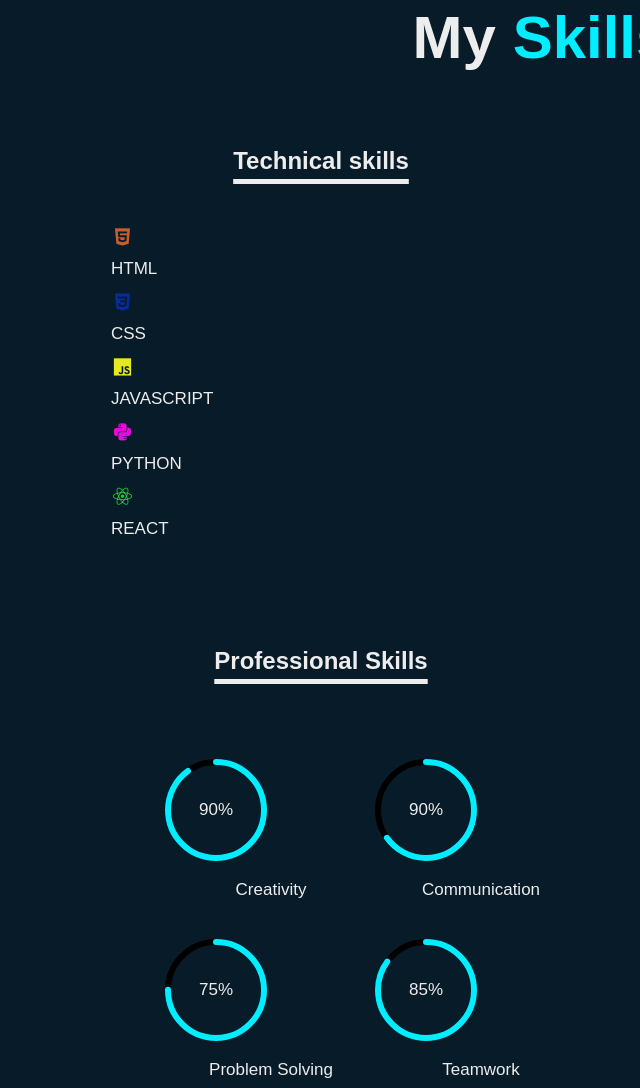
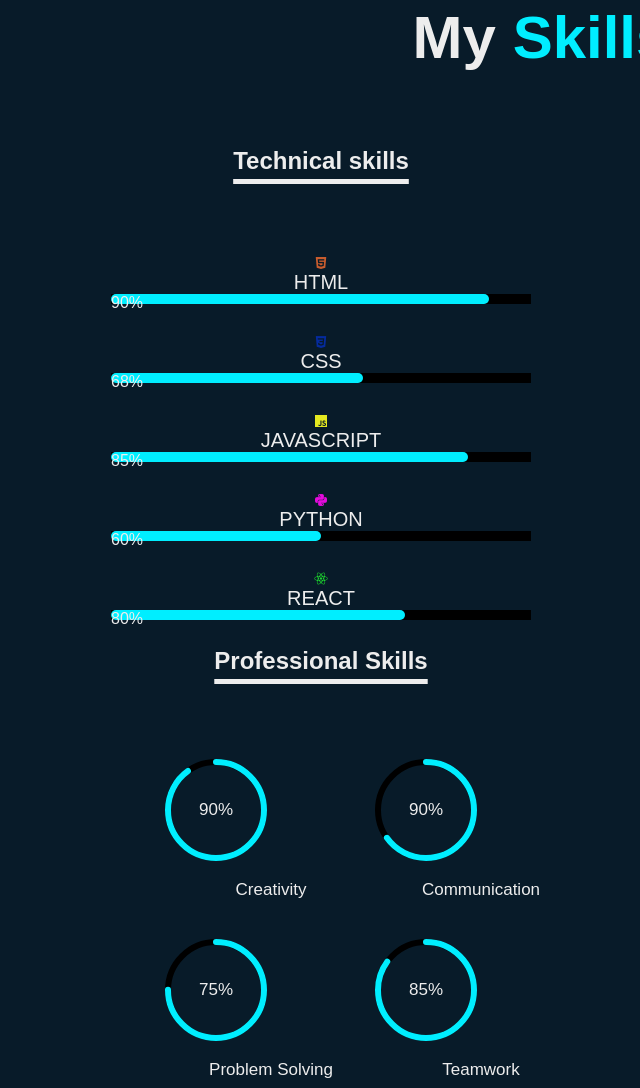
Before and after one commit to HirukaWarnakula/portfolio, a plain HTML site: page index.html in a window 1280 px wide. Shown: the part 2551-3639 px from the top of the page, without its empty margins (99-739 px from the left). Drawn offline with nearby package versions, Linux system fonts and the light colour scheme.

Commit message:
Add files via upload

```diff
--- a/styles.css
+++ b/styles.css
@@ -286,59 +286,47 @@ section{
     margin-bottom: 50px;
 
 }
-.bar {
-    font-size: 23px;
+.Technical-bars {
+    display: grid;
+    flex-direction: column;
+    align-items: center;
 }
 
-.Technical-bars .bar{
-    margin-top: 40px 0;
+.bar {
+    display: flex;
+    flex-direction: column;
+    align-items: center;
+    margin-top: 30px;
 }
 
-.Technical-bars .bar:first-child{
-    margin-top: 0;
-
-}
-.Technical-bars .bar:last-child{
-    margin-bottom: 0px;
-}
-.Technical-bars .bar .info{
-    margin-bottom: 5px;
-}
-.Technical-bars .bar .info span {
-    font-size: 17px;
+.bar .info span {
+    font-size: 20px;
     font-weight: 500;
-    animation: showText 0.5s 1s linear forwards;
-    opacity: 0;
 }
 
-.Technical-bars .bar .progress-line {
+.bar .progress-line {
     position: relative;
-    border-radius: 10px;
     width: 100%;
-    height: 5px;
+    height: 10px;
     background-color: #000000;
-    animation: animate 1s cubic-bezier(1,0,0,5,1) forwards;
-    transform: scaleX(0);
-    transform-origin: left;
+}
+
+.bar .progress-line span {
+    height: 100%;
+    background-color: #0ef;
+    position: absolute;
+    border-radius: 5px;
+    width: 0;
+    animation: fillBar 1s cubic-bezier(1, 0, 0, 5, 1) forwards;
+}
+
+@keyframes fillBar {
+    100% {
+        width: 100%;
+    }
 }
 
 
-@keyframes animate {
-    100%{
-        transform:scaleX(1);
-
-    }
-
-}
-.Technical-bars .bar .progress-line span{
-    height: 100%;
-    background-color: #0ef;
-    position: absolute;
-    border-radius: 10px;
-    animation: animate 1s 1s cubic-bezier(1, 0, 0, 5, 1) forwards;
-    transform: scaleX(0);
-    transform-origin: left;
-}
 .progress-line.html span{
     width: 90%;
 }
@@ -358,7 +346,7 @@ section{
 
     position: absolute;
     padding: 1px 8px;
-    background-color: #0000;
+    background-color: transparent;
     color: #fff;
     font-size: 12px;
     border-radius: 3px;
@@ -375,20 +363,20 @@ section{
     content: "68%";
 }
 .progress-line.javascript span::after{
-    content: "90%";
+    content: "85%";
 }
 .progress-line.python span::after{
-    content: "90%";
+    content: "60%";
 }
 .progress-line.react span::after{
-    content: "90%";
+    content: "80%";
 }
 .progress-line span ::before{
     content: "";
     position: absolute;
     width: 0;
     height: 0;
-    border: 7px;
+    border: 17px;
     border-bottom-width: 0px;
     border-right-width:0px ;
     border-top-color: #000;
@@ -551,7 +539,7 @@ section{
 .row img{
     width: 100%;
     border-radius:8px;
-    display: black;
+    object-fit: cover;
     transition: transform 0.5s;
 }
 .layer{
```
